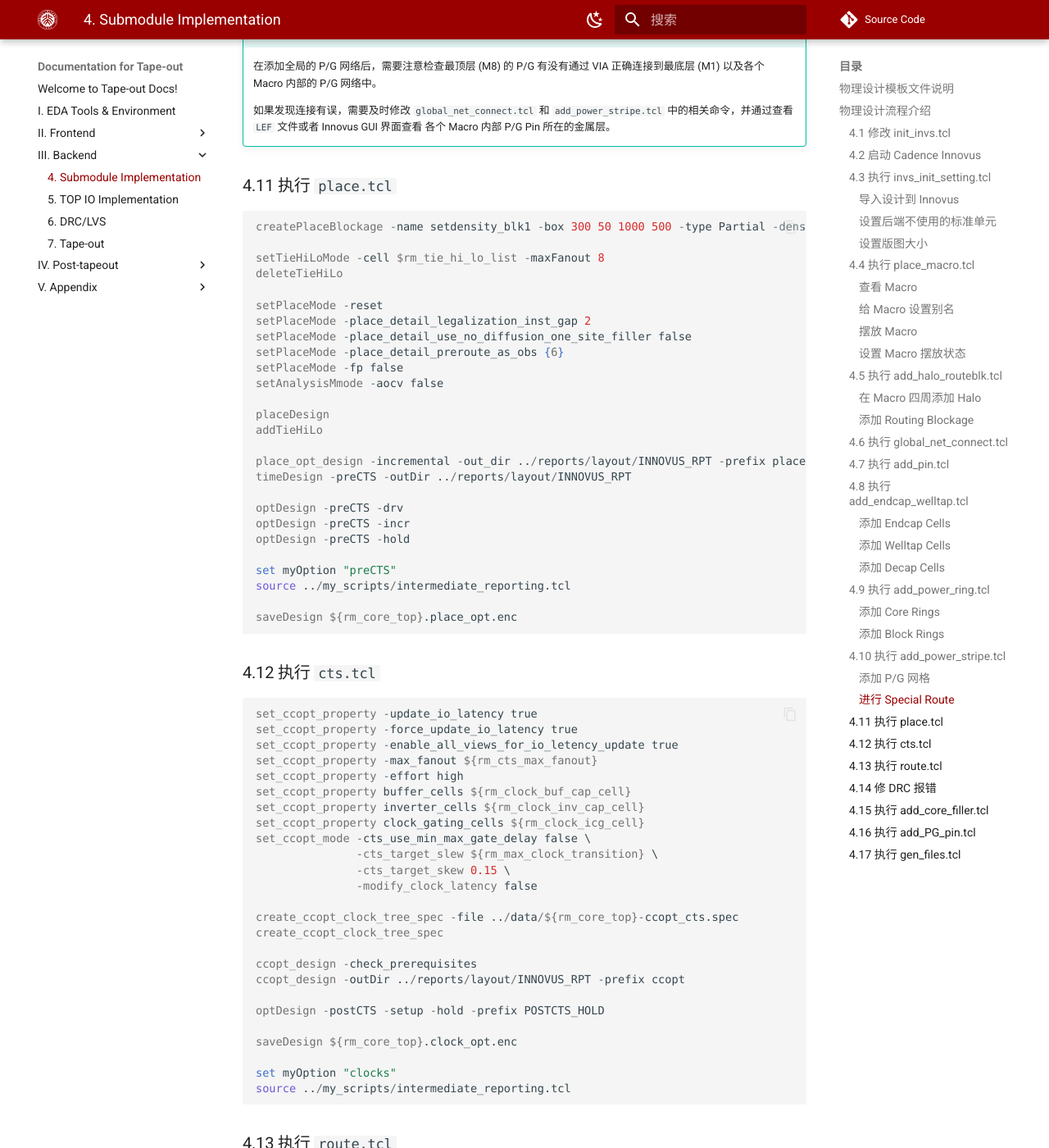
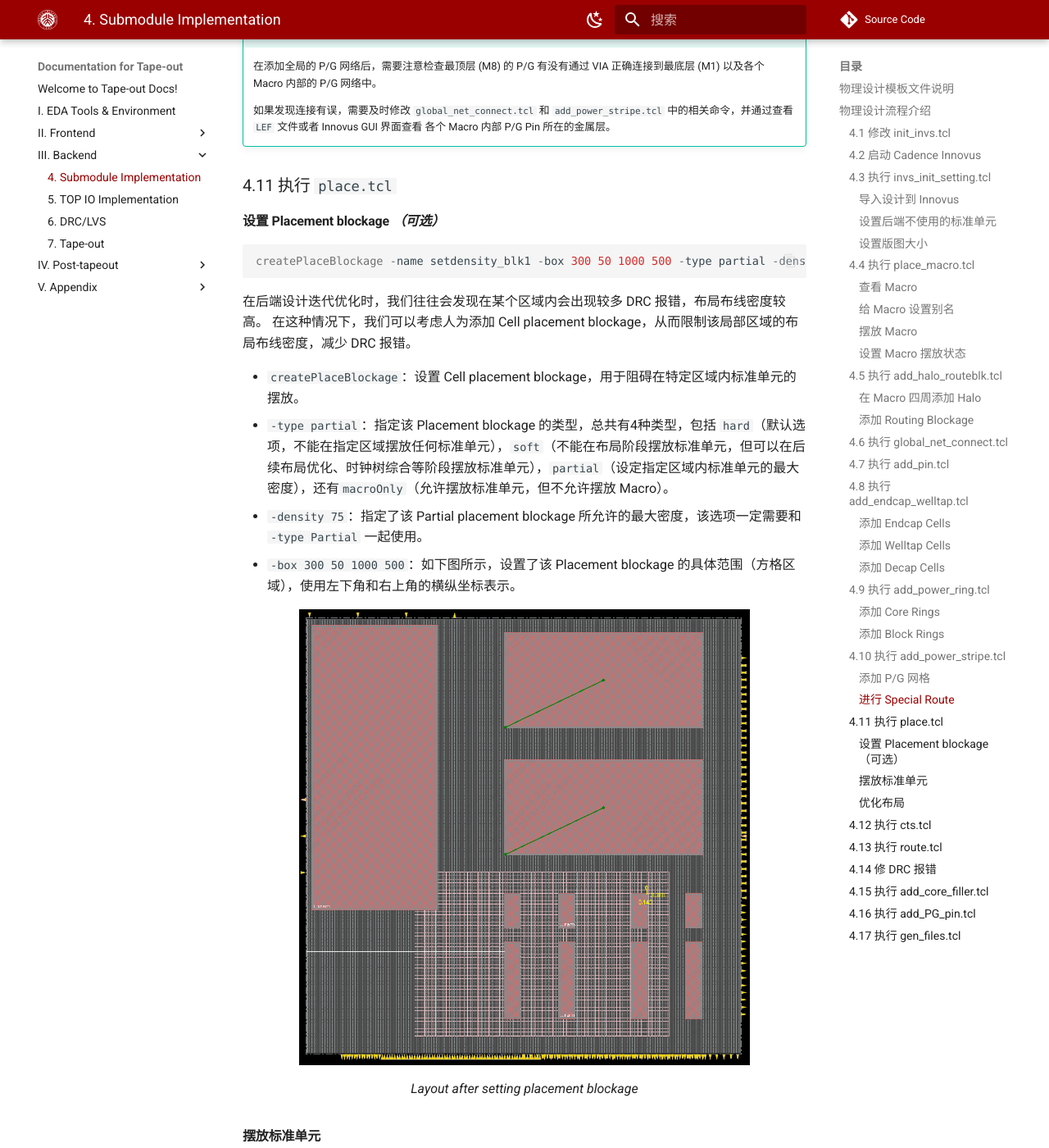
Before and after one commit to pku-pacific-lab-team/Tape-out_template_doc, an MkDocs documentation site: the page built from docs/4_submodule_implementation.md, in a window 1280 px wide and 1400 px high, scrolled down 21097 px. Shown: the whole window at 82% size. Built offline with MkDocs 1.6.1 and Material for MkDocs 9.7.7, drawn with Linux system fonts in a browser that asks for light colours; some web fonts are replaced; comment, search, counter and statistics services are not loaded.

Commit message:
Update 4_submodule_implememtation place.tcl

````diff
--- a/docs/4_submodule_implementation.md
+++ b/docs/4_submodule_implementation.md
@@ -666,9 +666,28 @@ M1 的 Special route 将处于 Core rings 和各个 Block rings 的相同 P/G
 
 ### 4.11 执行 `place.tcl`
 
+#### 设置 Placement blockage _（可选）_
+
 ``` tcl
-createPlaceBlockage -name setdensity_blk1 -box 300 50 1000 500 -type Partial -density 75
+createPlaceBlockage -name setdensity_blk1 -box 300 50 1000 500 -type partial -density 75
+```
 
+在后端设计迭代优化时，我们往往会发现在某个区域内会出现较多 DRC 报错，布局布线密度较高。
+在这种情况下，我们可以考虑人为添加 Cell placement blockage，从而限制该局部区域的布局布线密度，减少 DRC 报错。
+
+* `createPlaceBlockage`：设置 Cell placement blockage，用于阻碍在特定区域内标准单元的摆放。
+  * `-type partial`：指定该 Placement blockage 的类型，总共有4种类型，包括 `hard`（默认选项，不能在指定区域摆放任何标准单元），`soft`（不能在布局阶段摆放标准单元，但可以在后续布局优化、时钟树综合等阶段摆放标准单元），`partial`（设定指定区域内标准单元的最大密度），还有`macroOnly`（允许摆放标准单元，但不允许摆放 Macro）。
+  * `-density 75`：指定了该 Partial placement blockage 所允许的最大密度，该选项一定需要和 `-type Partial` 一起使用。
+  * `-box 300 50 1000 500`：如下图所示，设置了该 Placement blockage 的具体范围（方格区域），使用左下角和右上角的横纵坐标表示。
+
+<figure>
+  <img src="../figs/place_blockage.png" width=80%>
+  <figcaption>Layout after setting placement blockage</figcaption>
+</figure>
+
+#### 摆放标准单元
+
+``` tcl
 setTieHiLoMode -cell $rm_tie_hi_lo_list -maxFanout 8
 deleteTieHiLo
 
@@ -681,7 +700,11 @@ setAnalysisMmode -aocv false
 
 placeDesign
 addTieHiLo
+```
 
+#### 优化布局
+
+``` tcl
 place_opt_design -incremental -out_dir ../reports/layout/INNOVUS_RPT -prefix place
 timeDesign -preCTS -outDir ../reports/layout/INNOVUS_RPT
 
````
Also changed, not shown: docs/figs/place_blockage.png (added).
